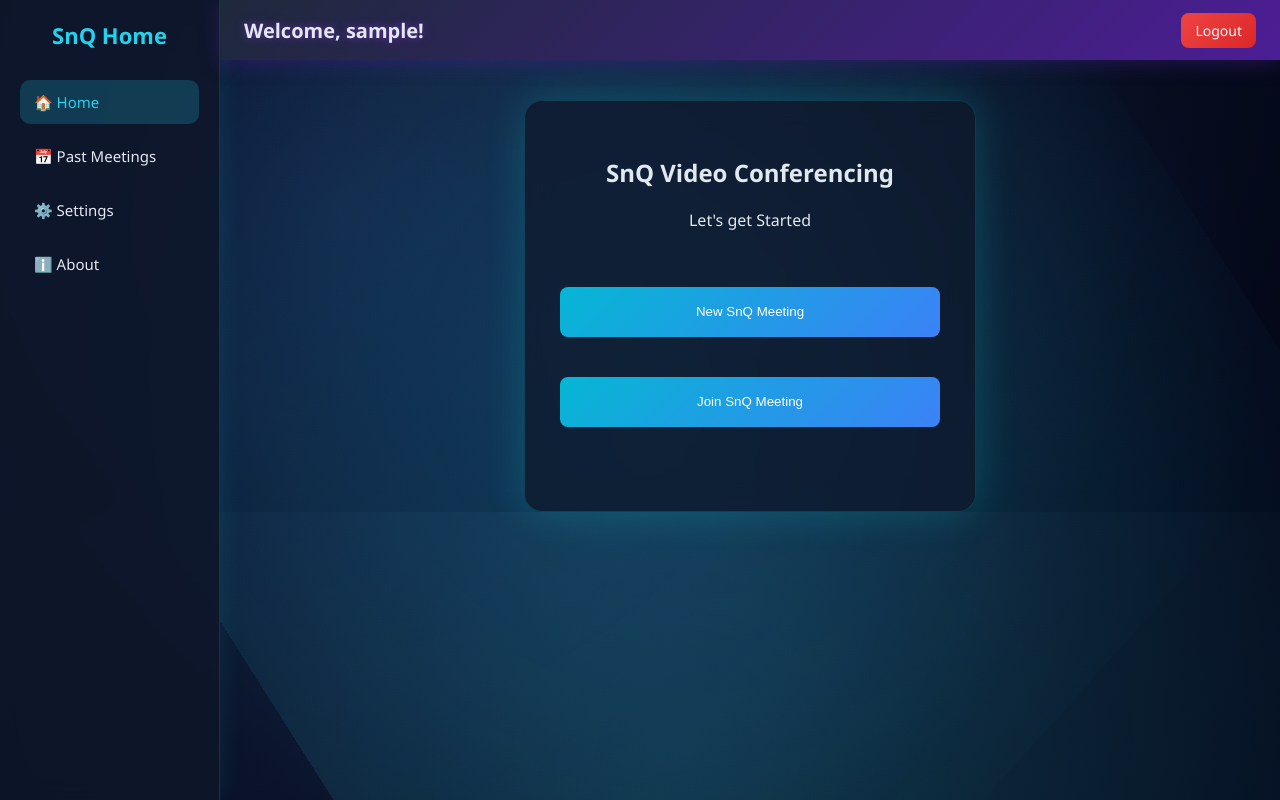
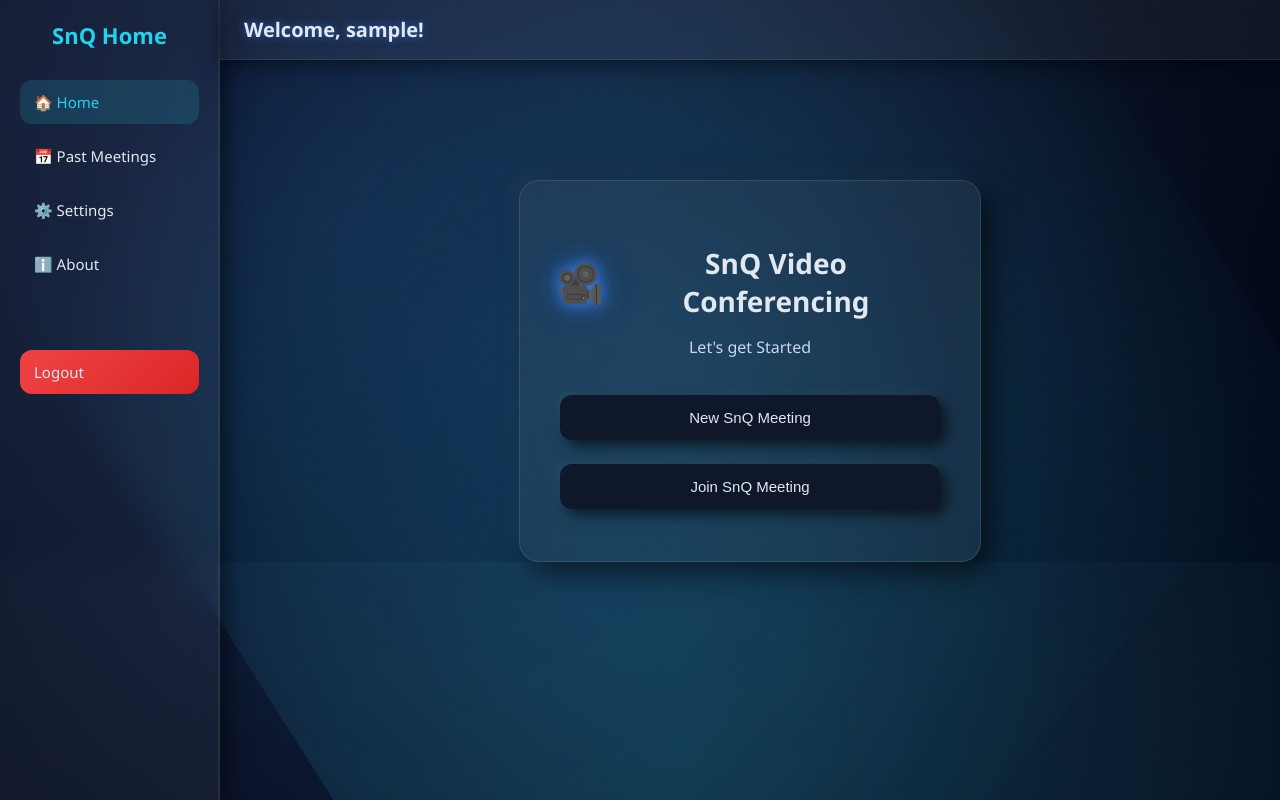
Before and after one commit to santoshki/snq_video_conferencing, a Flask app: page /home in a window 1280 px wide. Run offline with Flask 3, Linux system fonts and the light colour scheme; the visitor is signed in with stand-in values (Sample User, id 1).

Commit message:
1. Updated home screen UI.

```diff
--- a/static/snq_home_screen_style.css
+++ b/static/snq_home_screen_style.css
@@ -4,7 +4,7 @@
 body {
     margin: 0;
     font-family: 'Segoe UI', sans-serif;
-    font-weight: 120;
+    font-weight: 400; /* 120 is invalid → fixed */
     background: radial-gradient(circle at top, #0f172a, #020617);
     color: #e2e8f0;
     overflow: hidden;
@@ -29,7 +29,6 @@ body {
     height: 130%;
     top: -15%;
     left: -15%;
-
     background: radial-gradient(circle at 30% 30%, rgba(34, 211, 238, 0.18), transparent 60%);
     animation: waveMove 10s linear infinite;
 }
@@ -51,7 +50,7 @@ body {
 }
 
 /* ===============================
-   SIDEBAR
+   SIDEBAR (GLASS)
 ================================ */
 .sidebar {
     position: fixed;
@@ -60,11 +59,14 @@ body {
     width: 220px;
     height: 100vh;
 
-    background: rgba(15, 23, 42, 0.85);
-    backdrop-filter: blur(12px);
+    background: rgba(255, 255, 255, 0.05);
+    backdrop-filter: blur(16px);
 
-    border-right: 1px solid rgba(0, 255, 255, 0.15);
-    box-shadow: 0 0 25px rgba(0, 255, 255, 0.1);
+    border-right: 1px solid rgba(255, 255, 255, 0.08);
+
+    box-shadow:
+        6px 0 20px rgba(0, 0, 0, 0.5),
+        inset -1px 0 0 rgba(255,255,255,0.05);
 
     padding: 20px;
     box-sizing: border-box;
@@ -80,40 +82,40 @@ body {
     color: #22d3ee;
 }
 
+/* MENU */
 .sidebar-menu a {
     display: block;
     padding: 12px 14px;
     margin: 10px 0;
-    border-radius: 10px;
+    border-radius: 12px;
     text-decoration: none;
     color: #e2e8f0;
     font-size: 15px;
-    transition: 0.3s;
+    transition: all 0.3s ease;
 }
 
 .sidebar-menu a:hover {
-    background: rgba(34, 211, 238, 0.1);
-    box-shadow: 0 0 10px rgba(34, 211, 238, 0.3);
+    background: rgba(255, 255, 255, 0.06);
+    box-shadow: 0 0 12px rgba(34, 211, 238, 0.3);
 }
 
 .sidebar-menu a.active {
-    background: rgba(34, 211, 238, 0.2);
+    background: rgba(34, 211, 238, 0.15);
     color: #22d3ee;
 }
 
 /* ===============================
-   TOP BAR (FIXED PROPERLY)
+   TOP BAR (GLASS + GLOW)
 ================================ */
 .top-bar {
     position: fixed;
     top: 0;
     left: 220px;
     width: calc(100% - 220px);
-
     height: 60px;
 
-    background: linear-gradient(135deg, #1e293b, #4c1d95);
-    color: #e2e8f0;
+    background: rgba(255,255,255,0.05);
+    backdrop-filter: blur(14px);
 
     display: flex;
     align-items: center;
@@ -122,7 +124,9 @@ body {
     padding: 0 24px;
     box-sizing: border-box;
 
-    box-shadow: 0 4px 20px rgba(76, 29, 149, 0.4);
+    border-bottom: 1px solid rgba(255,255,255,0.08);
+
+    box-shadow: 0 4px 20px rgba(0,0,0,0.5);
 
     z-index: 3;
 }
@@ -130,16 +134,18 @@ body {
 .top-bar-title {
     font-size: 20px;
     font-weight: 600;
-    text-shadow: 0 0 8px rgba(147, 51, 234, 0.6);
+    text-shadow: 0 0 10px rgba(59, 130, 246, 0.6);
 }
 
-/* Logout button */
+/* ===============================
+   LOGOUT BUTTON
+================================ */
 .logout-button {
     background: linear-gradient(135deg, #ef4444, #dc2626);
     color: white;
     text-decoration: none;
     padding: 8px 14px;
-    border-radius: 8px;
+    border-radius: 10px;
     font-size: 14px;
     transition: 0.3s;
 }
@@ -163,43 +169,101 @@ body {
 }
 
 /* ===============================
-   MAIN CARD (UPDATED SIZE)
+   MAIN CARD (GLASS + NEUMORPHISM)
 ================================ */
 .login-container {
-    width: 380px;          /* increased from 260px */
-    height: 340px;     /* more flexible than fixed height */
-    padding: 35px;
+    margin-top: 80px;
+    width: 380px;
+    padding: 40px;
+    height: 300px;
 
-    border-radius: 18px;
+    border-radius: 20px;
 
-    background: rgba(15, 23, 42, 0.7);
-    backdrop-filter: blur(14px);
+    background: rgba(255, 255, 255, 0.05);
+    backdrop-filter: blur(18px);
 
-    border: 1px solid rgba(0, 255, 255, 0.15);
-    box-shadow: 0 0 40px rgba(0, 255, 255, 0.18);
+    border: 1px solid rgba(255, 255, 255, 0.1);
+
+    box-shadow:
+        10px 10px 30px rgba(0, 0, 0, 0.6),
+        -6px -6px 20px rgba(255, 255, 255, 0.05);
 
     text-align: center;
 }
 
 /* ===============================
-   BUTTONS
+   TITLE + ICON
+================================ */
+.title-with-icon {
+    display: flex;
+    align-items: center;
+    justify-content: center;
+    gap: 12px;
+    font-size: 28px;
+    margin-bottom: 10px;
+}
+
+/* 🎥 Animated Icon */
+.video-icon {
+    font-size: 32px;
+    display: inline-block;
+    animation: pulseGlow 1.8s infinite ease-in-out;
+}
+
+/* ANIMATION */
+@keyframes pulseGlow {
+    0% {
+        transform: scale(1);
+        text-shadow: 0 0 5px rgba(59, 130, 246, 0.4);
+    }
+    50% {
+        transform: scale(1.25);
+        text-shadow:
+            0 0 12px rgba(59, 130, 246, 0.9),
+            0 0 25px rgba(59, 130, 246, 0.6),
+            0 0 40px rgba(59, 130, 246, 0.4);
+    }
+    100% {
+        transform: scale(1);
+        text-shadow: 0 0 5px rgba(59, 130, 246, 0.4);
+    }
+}
+
+/* ===============================
+   TEXT
+================================ */
+.login-container p {
+    color: #cbd5f5;
+    margin-bottom: 25px;
+}
+
+/* ===============================
+   BUTTONS (NEUMORPHISM)
 ================================ */
 button {
-    padding: 10px 20px;
-    margin-top: 40px;
     width: 100%;
-    height: 50px;
-    border-radius: 8px;
+    padding: 14px;
+    margin: 12px 0;
+
+    border-radius: 12px;
     border: none;
 
-    background: linear-gradient(135deg, #06b6d4, #3b82f6);
-    color: white;
+    background: #0f172a;
+    color: #e2e8f0;
 
+    font-size: 15px;
     cursor: pointer;
-    transition: 0.3s;
+
+    box-shadow:
+        6px 6px 14px rgba(0, 0, 0, 0.6),
+        -4px -4px 10px rgba(255, 255, 255, 0.05);
+
+    transition: all 0.3s ease;
 }
 
 button:hover {
     transform: translateY(-2px);
-    box-shadow: 0 0 12px rgba(59, 130, 246, 0.6);
+    box-shadow:
+        0 0 12px rgba(59, 130, 246, 0.7),
+        0 0 25px rgba(59, 130, 246, 0.4);
 }
--- a/templates/snq_home.html
+++ b/templates/snq_home.html
@@ -23,19 +23,26 @@
             <a href="#">📅 Past Meetings</a>
             <a href="#">⚙️ Settings</a>
             <a href="#">ℹ️ About</a>
+            <br><br>
+            <a href="{{ url_for('logout') }}" class="logout-button">Logout</a>
         </nav>
     </aside>
 
     <!-- TOP BAR -->
     <header class="top-bar">
         <div class="top-bar-title">Welcome, {{ username }}!</div>
-        <a href="{{ url_for('logout') }}" class="logout-button">Logout</a>
     </header>
 
     <!-- MAIN CONTENT -->
     <main class="page-content">
         <div class="login-container">
-            <h2>SnQ Video Conferencing</h2>
+
+            <!-- 🎥 Animated Title -->
+            <h2 class="title-with-icon">
+                <span class="video-icon">🎥</span>
+                SnQ Video Conferencing
+            </h2>
+
             <p>Let's get Started</p>
 
             <form method="post">
```
